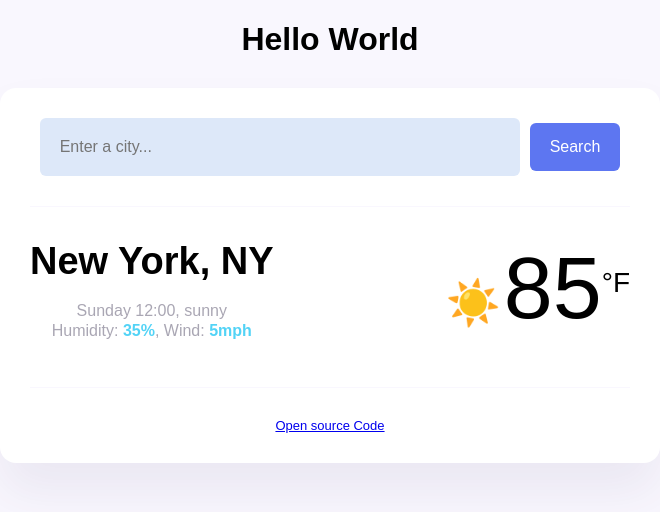
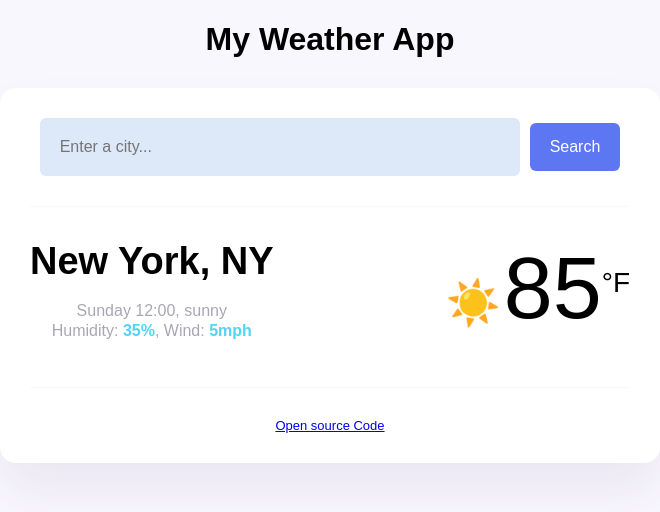
Before and after one commit to Aldema29/weather-react-new, a React (Create React App) app: page / in a window 1280 px wide. Shown: the top 512 px of the page, without its empty margins (310-970 px from the left). Built offline with nearby package versions, Linux system fonts and the light colour scheme.

Commit message:
changed Header

```diff
--- a/src/App.js
+++ b/src/App.js
@@ -8,7 +8,7 @@ function App() {
   return (
     <div className="App">
       <header className="App-header">
-      <h1> Hello World </h1>
+      <h1> My Weather App </h1>
       <Weather />
       </header>
     </div>
```
